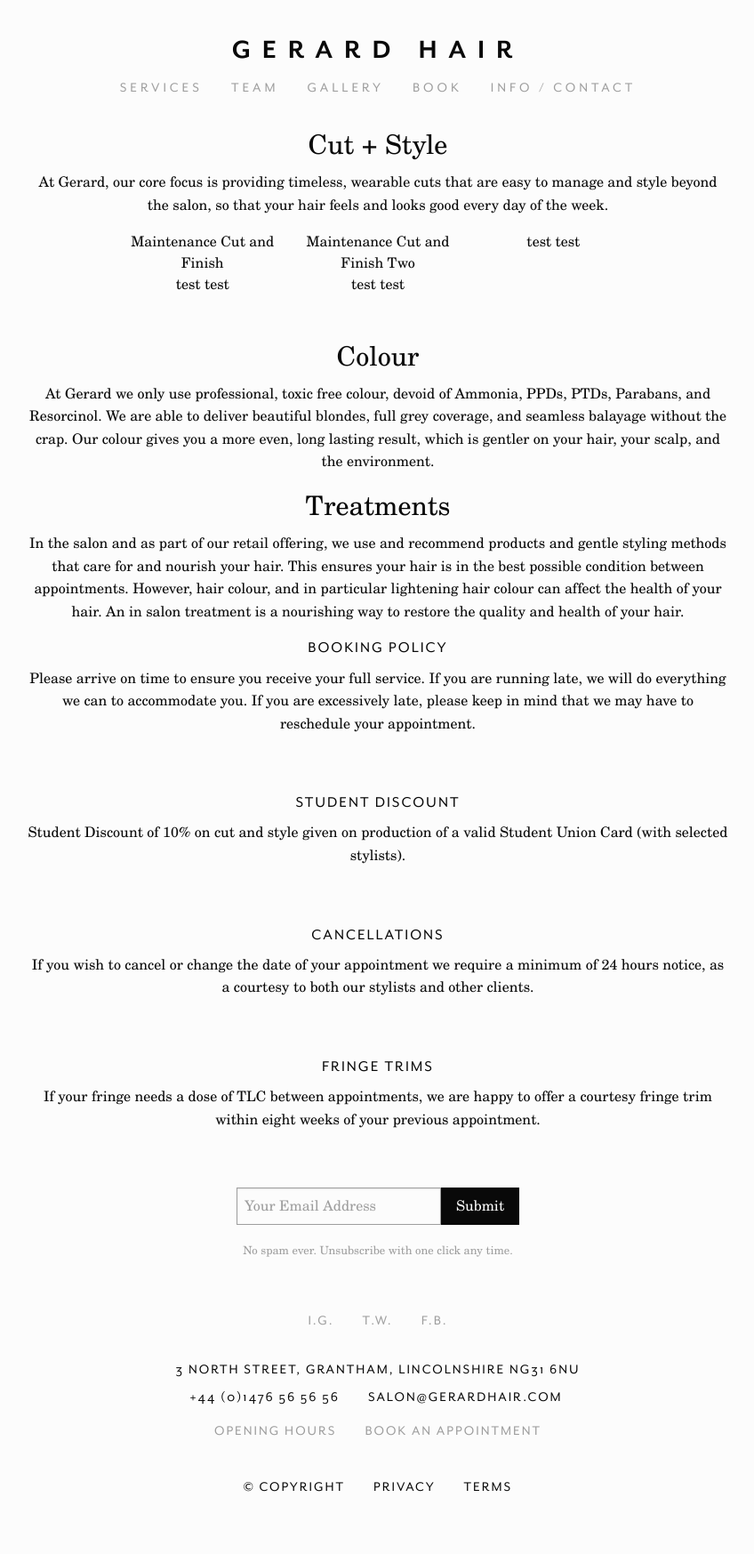
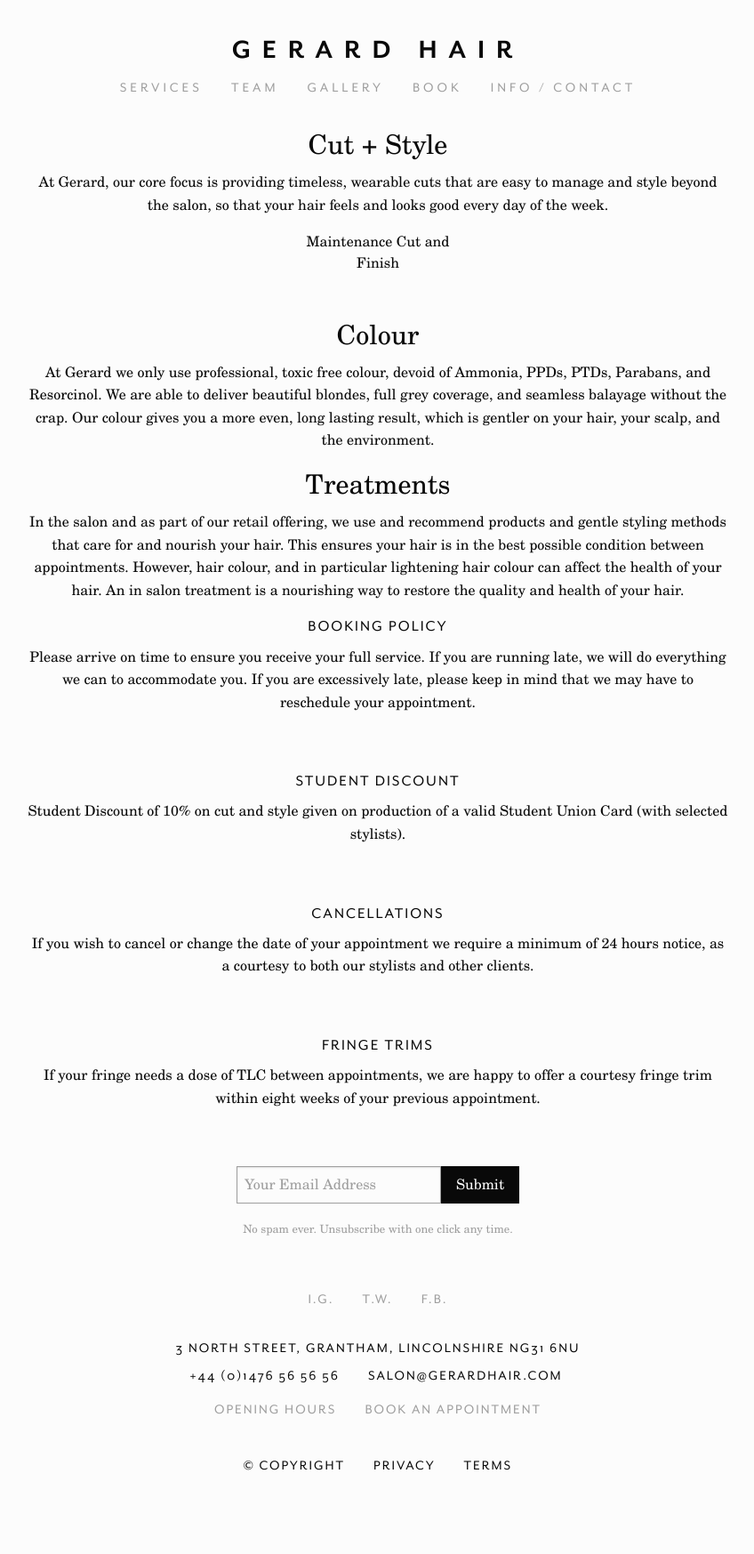
Before and after one commit to garethjohnsdesign/gerardhair.archive, a Jekyll site: the page built from services.md, in a window 1280 px wide. Shown: the whole page at 89% size, without its empty margins (215-1063 px from the left). Built offline with Jekyll 4.4.1, drawn with Linux system fonts in a browser that asks for light colours; after the commit the page ends 1723 px from its top, so only the background shows below that.

Commit message:
Updated Services

```diff
--- a/services.md
+++ b/services.md
@@ -9,17 +9,9 @@
     day of the week.
   services:
   - title: Maintenance Cut and Finish
-    description:
-      title: Pricipal Designer
-      price: 54
-  - title: Maintenance Cut and Finish Two
-    description:
-      title: Pricipal Designer 2
-      price: 452
-  - title:
-    description:
-      title:
-      price:
+    list:
+    - name: Designer
+      price: 10
 - title: Colour
   text: At Gerard we only use professional, toxic free colour, devoid of Ammonia,
     PPDs, PTDs, Parabans, and Resorcinol. We are able to deliver beautiful blondes,
```
